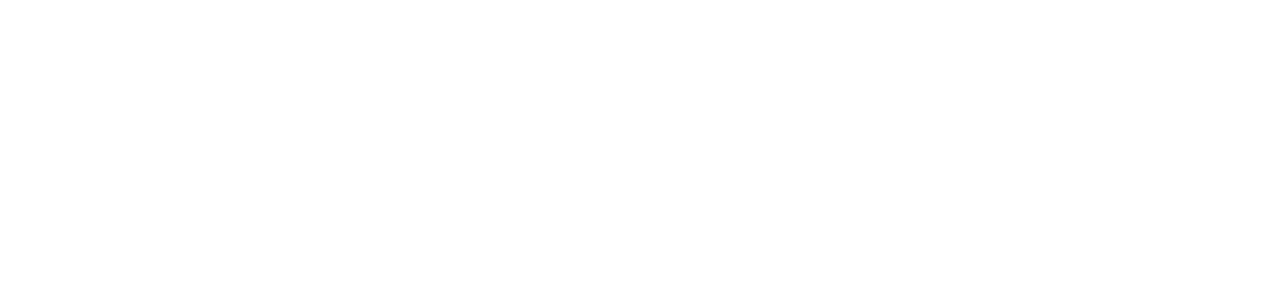
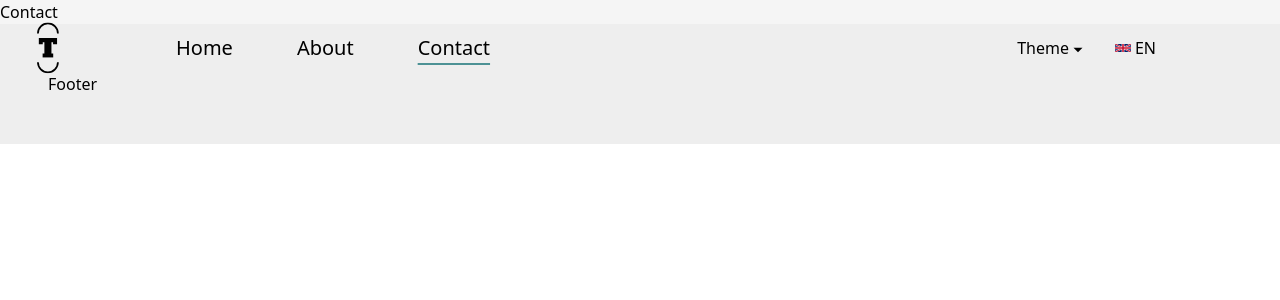
Before and after one commit to foreverbog/ExpenseTracker, a React (Vite) app in the folder frontend/: page /contact in a window 1280 px wide. Before the commit this address had no page. Shown: the top 300 px of the page. Built offline with nearby package versions, Linux system fonts and the light colour scheme.

Commit message:
Refactor
created dumb About and Contact, updated all Navlinks to the correct path

```diff
--- a/frontend/src/App.tsx
+++ b/frontend/src/App.tsx
@@ -5,6 +5,8 @@
 import { Routes, Route } from "react-router-dom";
 import Home from "./pages/Home";
 import Authentication from "./pages/Authentication";
+import About from "./pages/About";
+import Contact from "./pages/Contact";
 import { ToastContainer, Zoom } from "react-toastify";
 import "react-toastify/dist/ReactToastify.css";
 
@@ -30,9 +32,9 @@
       />
       <Routes>
         <Route path="/" element={<MainLayout />}>
-          <Route path="/" element={<Home />} />
-          {/* <Route path="/about" element={<Home />} />
-          <Route path="/contact" element={<Home />} /> */}
+          <Route path="/home" element={<Home />} />
+          <Route path="/about" element={<About />} />
+          <Route path="/contact" element={<Contact />} />
         </Route>
         <Route path="/auth" element={<Authentication />} />
       </Routes>
--- a/frontend/src/components/Navbar.tsx
+++ b/frontend/src/components/Navbar.tsx
@@ -56,7 +56,7 @@
                   ? "underline underline-offset-8 decoration-primary decoration-2"
                   : "hover:text-primary transition duration-300 ease-linear"
               }
-              to="/"
+              to="/home"
             >
               {t("nav.home")}
             </NavLink>
--- a/frontend/src/components/Sidebar.tsx
+++ b/frontend/src/components/Sidebar.tsx
@@ -64,7 +64,8 @@
       )}
       <div className="flex flex-col flex-1 gap-3 justify-center items-center ">
         <NavLink
-          to="/"
+          onClick={handleSideBar}
+          to="/home"
           className={({ isActive }) =>
             `flex items-center gap-2 text-lg xs:text-2xl  ${
               isActive &&
@@ -76,7 +77,8 @@
           <p>{t("nav.home")}</p>
         </NavLink>
         <NavLink
-          to="/"
+          onClick={handleSideBar}
+          to="/about"
           className={({ isActive }) =>
             `flex items-center gap-2 text-lg xs:text-2xl  ${
               isActive &&
@@ -88,7 +90,8 @@
           <p>{t("nav.about")}</p>
         </NavLink>
         <NavLink
-          to="/"
+          onClick={handleSideBar}
+          to="/contact"
           className={({ isActive }) =>
             `flex items-center gap-2 text-lg xs:text-2xl  ${
               isActive &&
--- /dev/null
+++ b/frontend/src/pages/About.tsx
@@ -0,0 +1,5 @@
+const About = () => {
+  return <div>About</div>;
+};
+
+export default About;
--- /dev/null
+++ b/frontend/src/pages/Contact.tsx
@@ -0,0 +1,5 @@
+const Contact = () => {
+  return <div>Contact</div>;
+};
+
+export default Contact;
```
